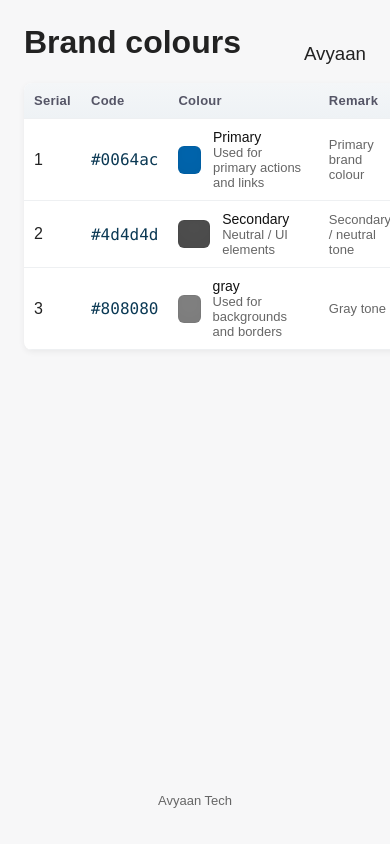
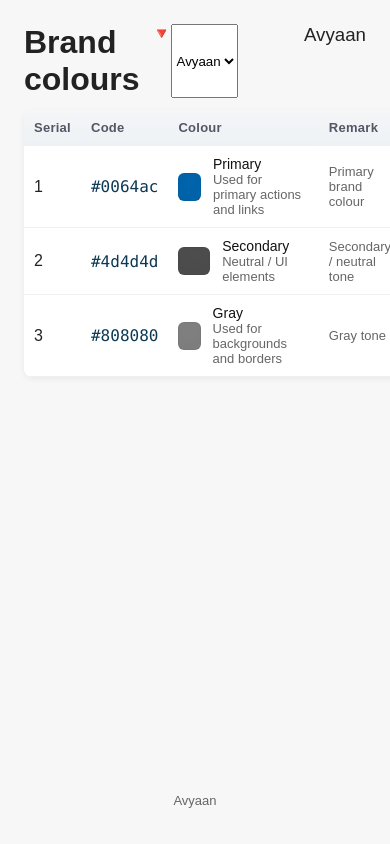
Before and after one commit to blank-org/brand, a plain HTML site: page brand.html in a window 390 px wide. Drawn offline with Linux system fonts and the light colour scheme.

Commit message:
Add brand data and update UI for brand selection
- Introduced brand data files for 'Avyaan' and 'Wolo' with associated color information.
- Updated brand.html to include a brand selector dropdown.
- Enhanced script.js to dynamically load brand data based on user selection.
- Modified styles.css to style the new header layout and ensure responsive design.

```diff
--- a/brand.html
+++ b/brand.html
@@ -9,9 +9,12 @@
 	<body>
 		<!-- wrap content so it can grow and push footer down on short pages -->
 		<main class="content">
-			<div>
+			<div class="header-row">
 				<h1>Brand colours</h1>
-				<!-- <p class="note">A simple reference table for primary and secondary brand colours. Use the Copy button to copy the hex code.</p> -->
+				<div class="brand-selector">
+					<label for="brand-select" class="visually-hidden">🔻</label>
+					<select id="brand-select" aria-label="Select brand"></select>
+				</div>
 				<h3></h3>
 			</div>
 			<table aria-label="Brand colours table">
@@ -30,8 +33,8 @@
 		</main>
 
 		<!-- footer that stays at the bottom when content is short -->
-		<footer class="site-footer" role="contentinfo">Avyaan Tech</footer>
-		<script src="data.json.js"></script>
+		<footer id='footer-brand' class="site-footer" role="contentinfo"></footer>
+		<script src="data/list.json.js"></script>
 		<script src="script.js"></script>
 	</body>
 </html>
--- a/data.json.js
+++ b/data/avyaan.json.js
@@ -21,7 +21,7 @@ window.BRAND = {
 		},
 		{
 			id: 3,
-			name: 'gray',
+			name: 'Gray',
 			hex: '#808080',
 			remark: 'Gray tone',
 			usage: 'Used for backgrounds and borders'
--- /dev/null
+++ b/data/list.json.js
@@ -0,0 +1,5 @@
+// list.json.js - exposes array of brand identifiers for the Brand page to consume
+// Using a JS file so it can be loaded via a <script> tag in Brand.html
+window.BRAND_LIST = ['avyaan', 'wcode', 'wolo'];
+// Global company/brand name shown in the page H3. Change this value as needed.
+window.brand = 'Avyaan';
--- a/script.js
+++ b/script.js
@@ -6,20 +6,49 @@
 	}
 
 	ready(() => {
-		// Use window.BRAND if available (metadata + colours). Fallback to empty.
-		const brand = window.BRAND || { title: document.title || 'Brand colours', colours: [] };
-		// set page title / heading from data
 		const heading = document.querySelector('main.content h3');
-		if (heading && brand.title) heading.textContent = brand.title;
+		const footer = document.getElementById('footer-brand');
+		const tbody = document.querySelector('table tbody');
+		const select = document.getElementById('brand-select');
 
+		// Ensure the H3 shows the global company/brand name and is unaffected by the brand selector
+		if (heading && window.brand) heading.textContent = window.brand;
+		if (footer && window.brand) footer.textContent = window.brand;
+
+		function copyText(text) {
+			if (!text) return Promise.reject(new Error('no text'));
+			if (navigator.clipboard && navigator.clipboard.writeText) {
+				return navigator.clipboard.writeText(text);
+			}
+			return new Promise((resolve, reject) => {
+				try {
+					const ta = document.createElement('textarea');
+					ta.value = text; document.body.appendChild(ta);
+					ta.select(); document.execCommand('copy'); document.body.removeChild(ta);
+					resolve();
+				} catch (err) { reject(err); }
+			});
+		}
+
+		function flashCopied(el) {
+			const row = el.closest('tr');
+			if (!row) return;
+			const codeCell = row.querySelector('.code');
+			const original = codeCell.textContent;
+			codeCell.textContent = 'Copied!';
+			codeCell.classList.add('copied');
+			setTimeout(() => { codeCell.textContent = original; codeCell.classList.remove('copied'); }, 1400);
+		}
+
+		// Render function - re-usable when loading new brand data
+		function renderBrand(brand) {
+			// Do not change the heading here; it should remain the global company name.
+			// heading is intentionally left untouched so it's unaffected by selector changes.
 			const data = brand.colours || [];
-		const tbody = document.querySelector('table tbody');
-		if (tbody) {
-			// clear existing rows
+			if (!tbody) return;
 			tbody.innerHTML = '';
 			data.forEach(item => {
 				const tr = document.createElement('tr');
-				// Render code column before colour column: Serial | Code | Colour | Remark
 				tr.innerHTML = `
 	  <td>${item.id}</td>
 	  <td class="code">${item.hex}</td>
@@ -38,40 +67,56 @@
 			});
 		}
 
-		// Copy-on-click behaviour for any element with data-hex
-		function copyText(text) {
-			if (!text) return Promise.reject(new Error('no text'));
-			if (navigator.clipboard && navigator.clipboard.writeText) {
-				return navigator.clipboard.writeText(text);
+		// Populate brand select from window.BRAND_LIST
+		function populateSelect() {
+			if (!select) return;
+			const list = window.BRAND_LIST || [];
+			select.innerHTML = '';
+			list.forEach(id => {
+				const opt = document.createElement('option');
+				opt.value = id;
+				opt.textContent = id.charAt(0).toUpperCase() + id.slice(1);
+				select.appendChild(opt);
+			});
 		}
+
+		// Dynamically load a brand data file by id (e.g. 'avyaan' -> data/avyaan.json.js)
+		let currentBrandScript = null;
+		function loadBrand(id) {
 			return new Promise((resolve, reject) => {
 				try {
-					const ta = document.createElement('textarea');
-					ta.value = text; document.body.appendChild(ta);
-					ta.select(); document.execCommand('copy'); document.body.removeChild(ta);
-					resolve();
+					// remove previous script if present
+					if (currentBrandScript) {
+						currentBrandScript.remove();
+						currentBrandScript = null;
+					}
+					// clear global so render only after new script sets it
+					window.BRAND = undefined;
+					const script = document.createElement('script');
+					script.src = `data/${id}.json.js`;
+					script.onload = () => {
+						if (window.BRAND) {
+							renderBrand(window.BRAND);
+							resolve(window.BRAND);
+						} else {
+							reject(new Error('brand file did not set window.BRAND'));
+						}
+					};
+					script.onerror = (e) => reject(new Error('failed to load brand file: ' + script.src));
+					document.body.appendChild(script);
+					currentBrandScript = script;
 				} catch (err) { reject(err); }
 			});
 		}
 
-		function flashCopied(el) {
-			// find the row and temporarily show a small "Copied" label in the code cell
-			const row = el.closest('tr');
-			if (!row) return;
-			const codeCell = row.querySelector('.code');
-			const original = codeCell.textContent;
-			codeCell.textContent = 'Copied!';
-			codeCell.classList.add('copied');
-			setTimeout(() => { codeCell.textContent = original; codeCell.classList.remove('copied'); }, 1400);
-		}
-
+		// attach copy-on-click and keyboard handlers once
+		if (!document.body._brandHandlersAttached) {
 			document.body.addEventListener('click', (e) => {
 				const el = e.target.closest('[data-hex]');
 				if (!el) return;
 				const hex = el.getAttribute('data-hex');
 				copyText(hex).then(() => flashCopied(el)).catch(err => {
 					console.error('copy failed', err);
-				// if failed, show a brief failure message in code cell
 					const row = el.closest('tr');
 					if (row) {
 						const codeCell = row.querySelector('.code');
@@ -82,7 +127,6 @@
 				});
 			});
 
-		// keyboard accessibility: Enter/Space on focused colour box
 			document.body.addEventListener('keydown', (e) => {
 				if (e.key === 'Enter' || e.key === ' ') {
 					const el = document.activeElement;
@@ -92,5 +136,21 @@
 					}
 				}
 			});
+			document.body._brandHandlersAttached = true;
+		}
+
+		// When the select changes, load the chosen brand
+		if (select) {
+			select.addEventListener('change', (e) => {
+				const id = e.target.value;
+				if (id) loadBrand(id).catch(err => console.error(err));
+			});
+		}
+
+		// initial population and load first brand if available
+		populateSelect();
+		const first = (window.BRAND_LIST && window.BRAND_LIST[0]) || null;
+		if (first && select) select.value = first;
+		if (first) loadBrand(first).catch(err => console.error(err));
 	});
 })();
--- a/styles.css
+++ b/styles.css
@@ -29,15 +29,37 @@ body {
 	flex: 1
 }
 
+/* header row: three-column flex layout (left: title, center: selector, right: small heading) */
+.header-row {
+	/* use grid so the center selector can be perfectly centered regardless of content width */
+	display: grid;
+	grid-template-columns: 1fr auto 1fr;
+	align-items: center;
+	gap: 16px;
+	margin: 0 0 18px;
+	margin-left: auto;
+	margin-right: auto;
+}
+
 h1 {
-	float: left;
-	margin: 0 0 18px;
-	font-weight: 600
+	margin: 0;
+	font-weight: 600;
+	justify-self: start; /* left aligned */
+}
+
+.brand-selector {
+	display: flex;
+	justify-content: center;
+	justify-self: center; /* center column */
+	width: 100%;
+	max-width: 360px; /* limit width so it stays centered visually */
 }
 
 h3 {
-	float: right;
+	margin: 0;
 	font-weight: 200;
+	text-align: right;
+	justify-self: end; /* right aligned */
 }
 
 .note {
@@ -154,4 +176,17 @@ footer.site-footer {
 	td {
 		padding: 10px
 	}
+
+	/* stack header on small screens */
+	.header-row {
+		flex-direction: column;
+		align-items: stretch;
+		gap: 8px;
+		margin-bottom: 12px;
+	}
+
+	.brand-selector {
+		flex: none;
+		justify-content: flex-start;
+	}
 }
```
Also changed, not shown: data/wolo.json.js (added, +30 -0 lines). Lines whose indentation alone changed are shown as unchanged.
